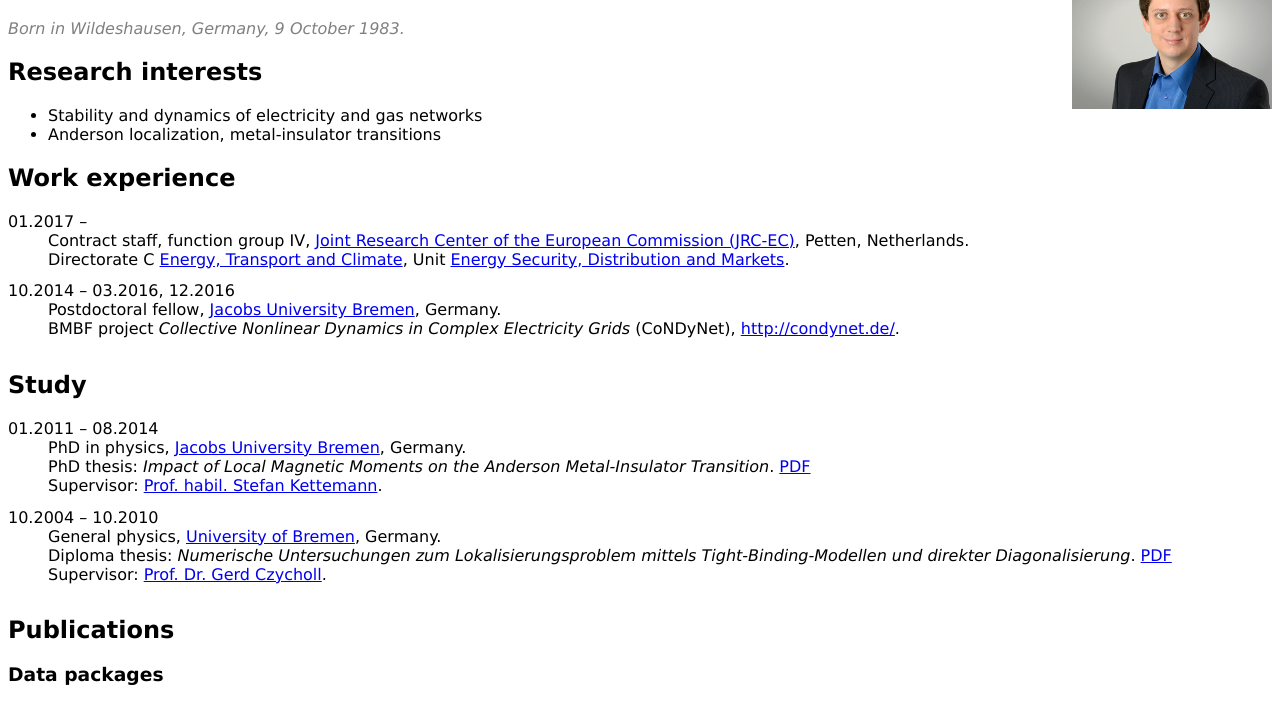
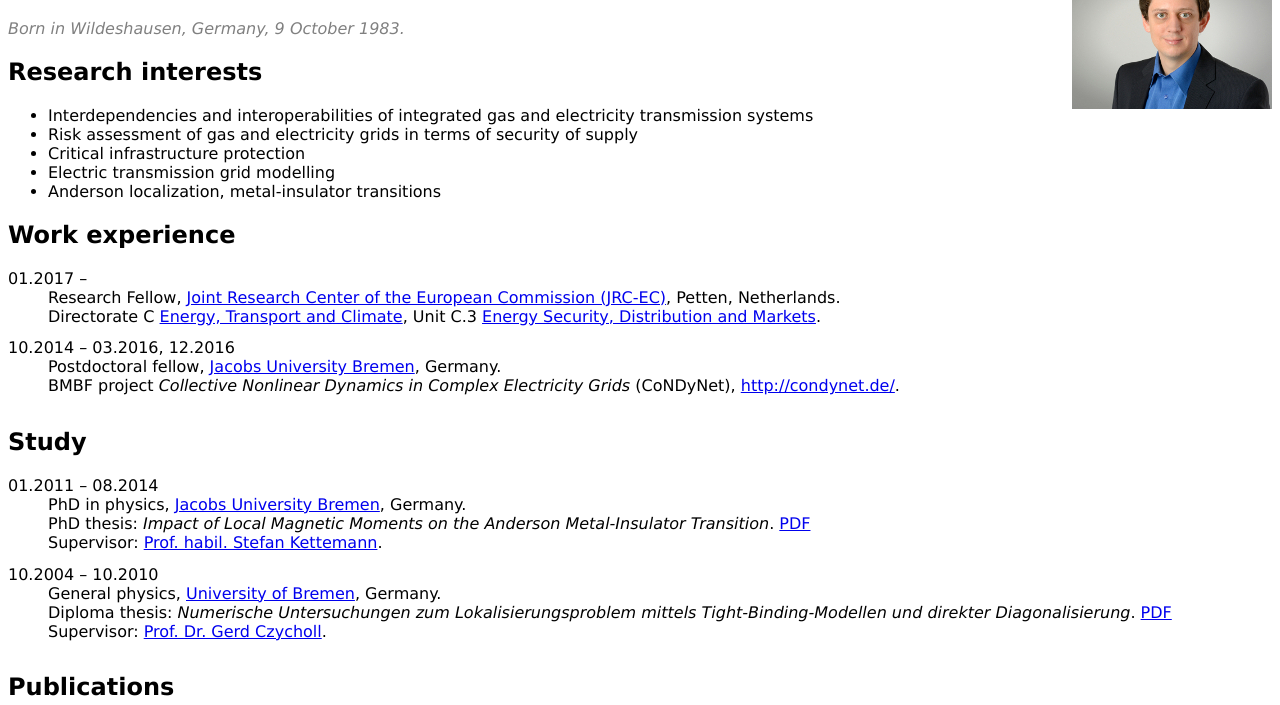
Before and after one commit to proggy/proggy.github.io, a plain HTML site: page index.html in a window 1280 px wide. Shown: the part 62-767 px from the top of the page. Drawn offline with Linux system fonts and the light colour scheme.

Commit message:
updated research interests, updated jrc entry

```diff
--- a/index.html
+++ b/index.html
@@ -33,7 +33,12 @@
         <h2>Research interests</h2>
 
         <ul>
-            <li>Stability and dynamics of electricity and gas networks</li>
+            <li>Interdependencies and interoperabilities of integrated gas and
+                electricity transmission systems</li>
+            <li>Risk assessment of gas and electricity grids in terms of
+                security of supply </li>
+            <li>Critical infrastructure protection</li>
+            <li>Electric transmission grid modelling</li>
             <li>Anderson localization, metal-insulator transitions</li>
         </ul>
 
@@ -44,7 +49,7 @@
 
             <dt>01.2017 &ndash;</dt>
             <dd>
-                Contract staff, function group IV,
+                Research Fellow,
                 <a href="http://ec.europa.eu/jrc/en">Joint Research Center of
                     the European Commission (JRC-EC)</a>, Petten,
                 Netherlands.<br>
@@ -52,7 +57,7 @@
                 Directorate C <a
                     href="https://ec.europa.eu/jrc/en/science-area/energy-and-transport">
                 Energy, Transport and Climate</a>,
-                Unit <a
+                Unit C.3 <a
                     href="https://ec.europa.eu/jrc/en/research-topic/energy-system-and-security-supply">Energy
                 Security, Distribution and Markets</a>.
             </dd>
```
